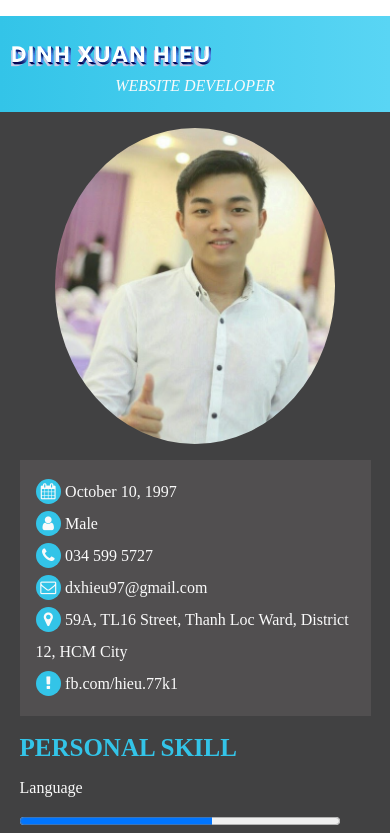
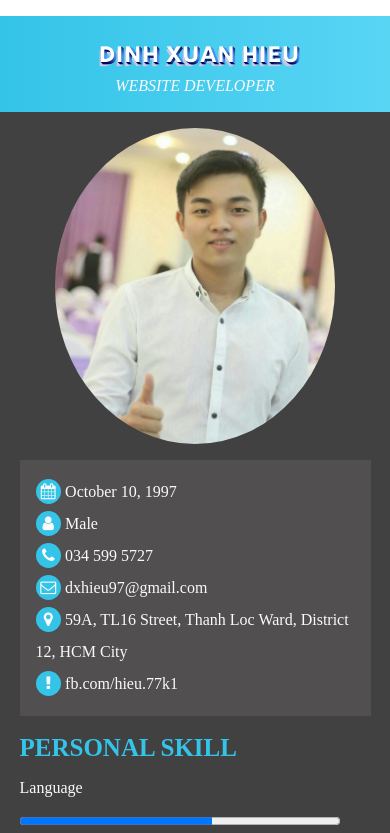
Before and after one commit to dinhxuanhieu97/dinhxuanhieu.github.io, a plain HTML site: page index.html in a window 390 px wide. Shown: the top 833 px of the page. Drawn offline with Linux system fonts and the light colour scheme.

Commit message:
update 6.1

```diff
--- a/css/style.scss
+++ b/css/style.scss
@@ -259,6 +259,7 @@ span {
 		.header--contain{
 			h1{
 				font-size: 1.4rem;
+				transform: translate(-40%, 0%);
 			}
 			.header-content{
 				transform: translate(-40%, 80%);
```
Also changed, not shown: css/style.min.css.
